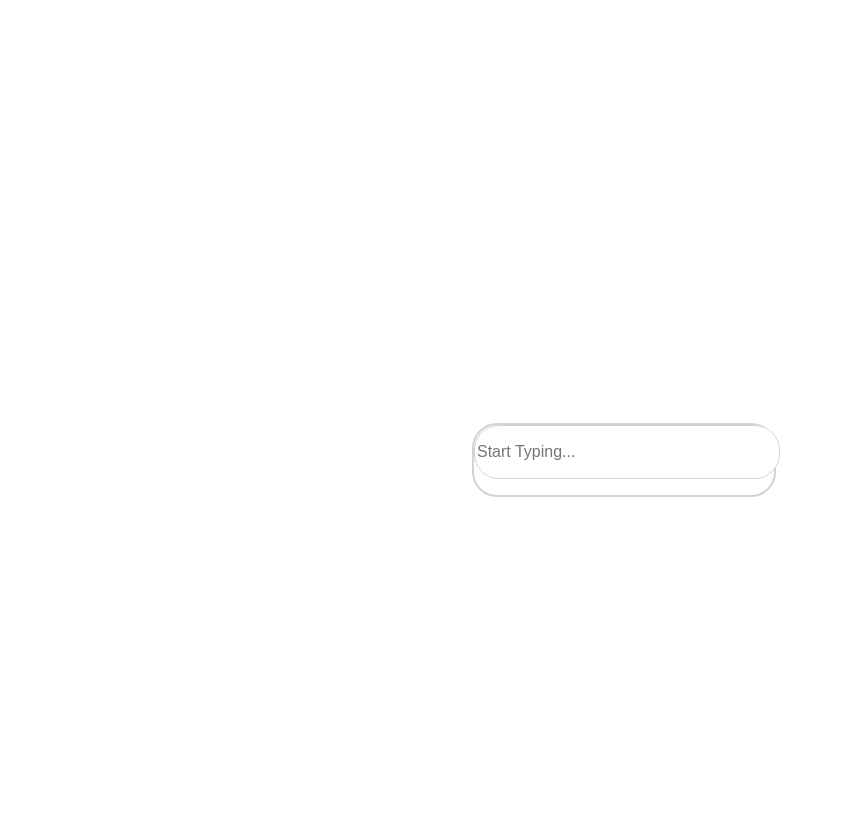
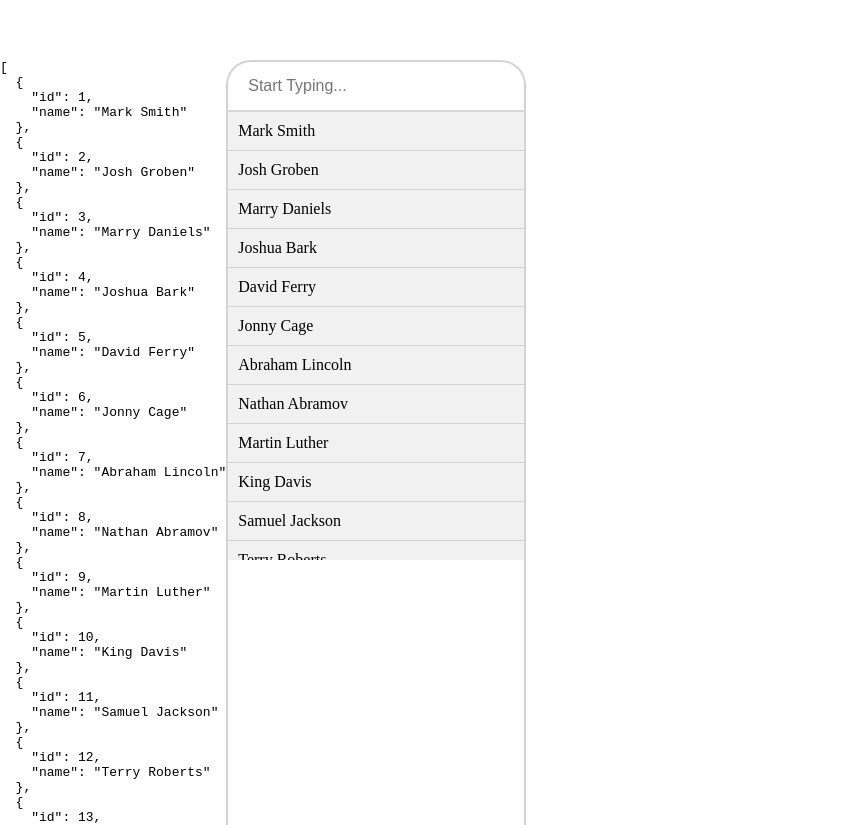
Before and after one commit to Front-End-Bootcamp/vue-component-create-team-coffee, a Vue app: page / in a window 1280 px wide. Shown: the top 825 px of the page, without its empty margins (0-841 px from the left). Before the commit the page ends 800 px from the top, so only its background shows below. Built offline with nearby package versions, Linux system fonts and the light colour scheme.

Commit message:
[Update] Style, bug fixed

```diff
--- a/src/App.vue
+++ b/src/App.vue
@@ -1,8 +1,11 @@
 <script setup>
+import { ref } from 'vue';
 import customers from './assets/data/customers.json';
 import AutoComplete from './components/AutoComplete.vue'
+const selectedItem = ref(null)
 	const customerSelected = (customer) => {
 		console.log(`Customer Selected:\nid: ${customer.id}\nname: ${customer.name}`);
+		selectedItem.value = customer
 	}
 </script>
 <template>
@@ -10,13 +13,12 @@ import AutoComplete from './components/AutoComplete.vue'
     <AutoComplete :data="customers"
       filterby="name"
       title="Search for a customer"
-      @selected="customerSelected"/>
+      @setSelected="customerSelected"/>
   </div>
 </template>
 <style>
 #app {
   margin: 0px auto;
   margin-top: 60px;
-  width: 400px;
 }
 </style>
--- a/src/components/AutoComplete.vue
+++ b/src/components/AutoComplete.vue
@@ -1,139 +1,96 @@
 <script setup>
-import {computed, ref} from "vue";
+import { computed, ref } from "vue";
 const props = defineProps(["data", "filterby", "title"]);
-const emit = defineEmits(['selected']);
+const emit = defineEmits(['setSelected']);
 const input = ref(null);
 const optionsList = ref(null);
 const itemHeight = ref(39);
 const selectedItem = ref(null);
-const selected = ref(0);
 const visible = ref(true);
 const query = ref('');
-const itemClicked = (index) => {
-	selected.value = index;
-  return selectItem();
+
+const matches = computed(() => {
+	return props.data.filter((item) => item[props.filterby].toLowerCase().includes(query.value.toLowerCase()))
+})
+
+const itemClicked = (match) => {
+	selectedItem.value = match;
+	query.value = match.name;
+	emit('setSelected', selectedItem.value);
 }
-const selectItem = () => {
-	if (!matches.value.length) {
-    return;
-  }
-  selectedItem.value = matches.value[selected.value];
-	query.value = selectedItem.value.name;
-	selected.value = 0;
-  emit('selected', selectedItem.value); // değeri konsolda görmek için emit gönderdik
-}
+
 const remove = () => {
 	query.value = '';
 	selectedItem.value = 0;
 }
-const up = () => {
-	if (selected.value == 0) {
-  	return;
-  }
-  selected.value -= 1;
-  return scrollToItem();
-}
-const down = () => {
-	if (selected.value >= matches.value.length - 1) {
-    return;
-  }
 
-  selected.value += 1;
-  return scrollToItem();
-}
-const scrollToItem = () => {
-	return optionsList.value.scrollTop = selected.value * itemHeight.value;
-}
-const matches = computed(() => {
-  // emit('change', query.value);
+// const scrollToItem = () => {
+// 	return optionsList.value.scrollTop = selected.value * itemHeight.value;
+// }
 
-  if (query.value == '') {
-    return [];
-  }
-
-  return props.data.filter((item) => item[props.filterby].toLowerCase().includes(query.value.toLowerCase()))
-  }
-)
 </script>
 <template>
 	<!-- <div class="autocomplete"> -->
+	<div class="container">
+		<pre>{{matches}}</pre>
 		<div class="popover" v-show="visible">
-      <input type="text"
-        ref="input"
-        v-model="query"
-        @keydown.up="up"
-        @keydown.down="down"
-        @keydown.enter="selectItem"
-        placeholder="Start Typing...">
+			<div class="input-wrapper">
+				<input class="popover__input" type="text" ref="input" v-model.trim="query"
+					@keydown.enter="selectItem" placeholder="Start Typing...">
 				<button class="close" @click="remove " v-if="selectedItem">X</button>
+			</div>
+
 			<div class="options" ref="optionsList">
-        <ul >
-          <li v-for="(match, index) in matches"
-            :key="index"
-            :class="{ 'selected': (selected == index)}"
-            @click="itemClicked(index)"
-            v-text="match[filterby]"></li>
+				<ul>
+					<li v-for="match in matches" :key="match.id" :class="{ 'selected': (selectedItem?.id == match.id)}"
+						@click="itemClicked(match)" v-text="match[filterby]"></li>
 				</ul>
 			</div>
 		</div>
+	</div>
+
+
 	<!-- </div> -->
 </template>
 <style scoped>
-.autocomplete {
-		bottom: 250px;
-    width: 100%;
-    position: relative;
-		background: #fff;
 
+.container{
+	display: flex;
 }
 .popover {
-    min-height: 40px;
-		width: 300px;
+	min-width: 300px;
 	border: 2px solid lightgray;
-    /* position:fixed; */
-    left: 0;
-    right: 0;
-    background: #fff;
-    border-top-right-radius: 25px;
-		border-bottom-right-radius: 25px;
-
-		border-top-left-radius: 25px;
-		border-bottom-left-radius: 25px;
-
+	border-radius: 25px;
+	overflow: hidden;
 	text-align: center;
 	justify-content: center;
 }
-.popover input {
-    width: 100%;
-    min-height: 50px;
+
+
+.input-wrapper {
+	display: flex;
+}
+
+.popover__input {
+	flex: 1;
+	padding: 15px 20px;
 	font-size: 16px;
-		border-top-right-radius: 25px;
-		border-bottom-right-radius: 25px;
-		border-top-left-radius: 25px;
-		border-bottom-left-radius: 25px;
-    border: 1px solid lightgray;
-		background:  #fff ;
+	border-radius: 25px;
+}
+
+.close {
 	color: black;
+	padding: 0 8px;
+	cursor: pointer;
 }
-.close {
-    position: absolute;
-    right: 8px;
-    top: 6px;
-    background: none;
-    border: none;
-    color: black;
-    cursor: pointer;
-		align-items: center;
-		justify-content: center;
-		display: inline-block;
-}
+
 .options {
 	max-height: 450px;
-    overflow-y: scroll;
 	color: black;
 	align-items: center;
 	justify-content: center;
-		display: static;
+	overflow-y: scroll;
+
 
 
 }
@@ -145,19 +102,23 @@ const matches = computed(() => {
 	border-bottom-right-radius: 25px;
 	border-top-left-radius: 25px;
 	border-bottom-left-radius: 25px;
+
 }
+
 .options ul li {
 	list-style-type: none;
 	border-bottom: 1px solid lightgray;
 	padding: 10px;
 	cursor: pointer;
+	min-width: 100%;
 	background: #f1f1f1;
-		position:flex;
+	position: flex;
 	/* border-top-right-radius: 25px;
 		border-bottom-right-radius: 25px;
 		border-top-left-radius: 25px;
 		border-bottom-left-radius: 25px; */
 }
+
 .options ul li:first-child {
 	border-top: 2px solid #d6d6d6;
 }
@@ -166,10 +127,10 @@ const matches = computed(() => {
 	background: #bfb3b3;
 	color: #fff;
 }
+
 .options ul li.selected {
-    background: rgb(143, 135, 135) ;
+	background: rgb(143, 135, 135);
 	color: #fff;
 	font-weight: 600;
-		display: none;
 }
 </style>
--- a/src/style.css
+++ b/src/style.css
@@ -1,96 +1,21 @@
-:root {
-  font-family: Inter, Avenir, Helvetica, Arial, sans-serif;
-  font-size: 16px;
-  line-height: 24px;
-  font-weight: 400;
+*{
+	padding: 0;
+	margin: 0;
+	box-sizing: border-box;
+	border: none;
+	outline: none;
+	background: none;
 
-  color-scheme: light dark;
-  color: rgba(255, 255, 255, 0.87);
-  background-color: #242424;
-
-  font-synthesis: none;
-  text-rendering: optimizeLegibility;
-  -webkit-font-smoothing: antialiased;
-  -moz-osx-font-smoothing: grayscale;
-  -webkit-text-size-adjust: 100%;
 }
 
-a {
-  font-weight: 500;
-  color: #646cff;
-  text-decoration: inherit;
+::-webkit-scrollbar {
+  width: 0.6em;
 }
 
-a:hover {
-  color: #535bf2;
+::-webkit-scrollbar-track {
+	background: #31304a;
 }
 
-a {
-  font-weight: 500;
-  color: #646cff;
-  text-decoration: inherit;
+::-webkit-scrollbar-thumb {
+	background: #31304a
 }
-
-a:hover {
-  color: #535bf2;
-}
-
-body {
-  margin: 0;
-  display: flex;
-  place-items: center;
-  min-width: 320px;
-  min-height: 100vh;
-}
-
-h1 {
-  font-size: 3.2em;
-  line-height: 1.1;
-}
-
-button {
-  border-radius: 8px;
-  border: 1px solid transparent;
-  padding: 0.6em 1.2em;
-  font-size: 1em;
-  font-weight: 500;
-  font-family: inherit;
-  background-color: #1a1a1a;
-  cursor: pointer;
-  transition: border-color 0.25s;
-}
-
-button:hover {
-  border-color: #646cff;
-}
-
-button:focus,
-button:focus-visible {
-  outline: 4px auto -webkit-focus-ring-color;
-}
-
-.card {
-  padding: 2em;
-}
-
-#app {
-  max-width: 1280px;
-  margin: 0 auto;
-  padding: 2rem;
-  text-align: center;
-}
-
-@media (prefers-color-scheme: light) {
-  :root {
-    color: #213547;
-    background-color: #ffffff;
-  }
-
-  a:hover {
-    color: #747bff;
-  }
-
-  button {
-    background-color: #f9f9f9;
-  }
-}
```
Lines whose indentation alone changed are shown as unchanged.
